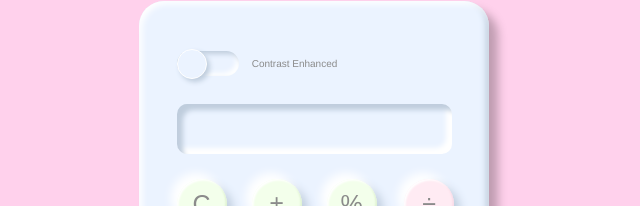
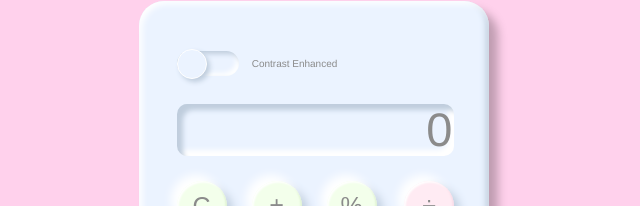
Before and after one commit to Marcolux/react_calculator, a React (Create React App) app: page / in a window 1280 px wide. Shown: the part 124-330 px from the top of the page, without its empty margins (326-966 px from the left). Built offline with nearby package versions, Linux system fonts and the light colour scheme.

Commit message:
added the 0 by default

```diff
--- a/src/App.css
+++ b/src/App.css
@@ -88,19 +88,31 @@ color: #8B8B8B;
   color: var(--color1);
   text-align: center;
   text-justify: center;
-
+  padding: 1px;
 }
 
 .numbersOnTheScreen{
   font-family: Helvetica;
   font-size: 47px;
   font-weight: 400;
-  line-height: 57px;
+  line-height: 50px;
   text-align: right;
   text-justify: center;
   padding: 0;
   margin: 0%;
-
+  height: 50px;
+}
+.numbersOnTheScreenText{
+  font-family: Helvetica;
+  font-weight: 400;
+  line-height: 50px;
+  text-align: center;
+  text-justify: center;
+  padding: 0;
+  margin: 0%;
+  height: 50px;
+  display: flexbox;
+  justify-content: center;
 }
 .SpecialControlsContainer{
   width:200px;
--- a/src/Context/Context.js
+++ b/src/Context/Context.js
@@ -10,6 +10,7 @@ const Provider = ({children})=>{
     const [firstNumber, setFirstNumber] = useState([])
     const [operator, setOperator] = useState("")
     const [finalCount,setFinalCount] = useState([])
+    const [initialCondition, setInitialCondition] = useState(false)
 
     const state = {
         shadeState:[shade, setShade],
@@ -17,7 +18,8 @@ const Provider = ({children})=>{
         numberToAddState:[numberToAdd, setNumberToAdd],
         firstNumberState:[firstNumber, setFirstNumber],
         operatorState:[operator, setOperator],
-        finalCountState:[finalCount,setFinalCount]
+        finalCountState:[finalCount,setFinalCount],
+        initialConditionState:[initialCondition, setInitialCondition]
 
     }
 
--- a/src/components/DisplayCount.js
+++ b/src/components/DisplayCount.js
@@ -33,7 +33,7 @@ const DisplayCount = (props)=>{
                 </>
                 :
                 <>
-                    <p style={{fontSize:'30px'}} className="numbersOnTheScreen">{props.screenResult}</p>
+                    <p style={{fontSize:'25px'}} className="numbersOnTheScreenText">{props.screenResult}</p>
                 </>
             }
     </>
--- a/src/components/DisplayNumber.js
+++ b/src/components/DisplayNumber.js
@@ -14,11 +14,11 @@ console.log("number to add", numberToAdd)
                 {numberToAdd<9999999999?
                     <p className="numbersOnTheScreen">{numberToAdd}</p>
                     :
-                    <p style={{fontSize:'30px'}} className="numbersOnTheScreen">{props.screenResult}</p>
+                    <p style={{fontSize:'23px'}} className="numbersOnTheScreenText">{props.screenResult}</p>
                 }
             </>
             :
-            <p className="numbersOnTheScreen">{"0"}</p>
+            <p className="numbersOnTheScreen">{0}</p>
             }
         </>
 
--- /dev/null
+++ b/src/components/FirstScreen.js
@@ -0,0 +1,8 @@
+const FirstScreen = ()=>{
+
+    return(
+        <p className="numbersOnTheScreen">{0}</p>
+    )
+}
+
+export default FirstScreen
--- /dev/null
+++ b/src/components/GameOnScreen.js
@@ -0,0 +1,27 @@
+import { useContext, useState } from "react"
+import { Context } from "../Context/Context"
+
+import DisplayCount from "./DisplayCount"
+import DisplayNumber from "./DisplayNumber"
+
+const GameOnScreen = ()=>{
+
+    const {countState } = useContext(Context)
+    const [count, setCount] = countState
+
+    const [screenResult, setScreenResult] = useState(`That's a Big Number 🙃`)
+
+    return(
+        <>
+        {
+        count?
+            <DisplayCount screenResult={screenResult}></DisplayCount>
+            :
+            <DisplayNumber screenResult={screenResult}></DisplayNumber>
+        }
+        </>
+
+    )
+}
+
+export default GameOnScreen
--- a/src/components/Screen.js
+++ b/src/components/Screen.js
@@ -1,12 +1,16 @@
 import { useContext, useState, useEffect } from "react"
 import { Context } from "../Context/Context"
-import DisplayCount from "./DisplayCount"
-import DisplayNumber from "./DisplayNumber"
+import FirstScreen from "./FirstScreen"
+import GameOnScreen from "./GameOnScreen"
+
 
 
 const Screen =()=>{
     const { shadeState } = useContext(Context)
     const [shade ,setShade] = shadeState
+
+    const {firstNumberState } = useContext(Context)
+    const [firstNumber, setFirstNumber] = firstNumberState
 
     const { numberToAddState } = useContext(Context)
     const [numberToAdd ,setNumberToAdd] = numberToAddState
@@ -14,20 +18,31 @@ const Screen =()=>{
     const {countState } = useContext(Context)
     const [count, setCount] = countState
 
-    // let message = `Number To Big 🙃`
-    const [screenResult, setScreenResult] = useState(`Number To Big 🙃`)
+    const {initialConditionState } = useContext(Context)
+    const [initialCondition, setInitialCondition] = initialConditionState
 
 
-    console.log("count",count,String(count).length,"number to add",numberToAdd,String(numberToAdd).length)
+    console.log("count",count,"first number to add", numberToAdd)
 
 
 
+    const checkInitialCondition =()=>{
+        if(!count&&!numberToAdd&&firstNumber.length===0){
+            setInitialCondition(true)
+        }else if(count||numberToAdd.length>0||firstNumber.length>0){
+            setInitialCondition(false)
+        }else if(!count&&numberToAdd.length===0&&firstNumber.length===0){
+            setInitialCondition(true)
+        }
+    }
+    checkInitialCondition()
+
     return(
         <div style={{color:`${shade}`}} className="Screen">
-            {count?
-                    <DisplayCount screenResult={screenResult}></DisplayCount>
-                    :
-                    <DisplayNumber screenResult={screenResult}></DisplayNumber>
+           {initialCondition===true?
+            <FirstScreen></FirstScreen>
+           :
+            <GameOnScreen></GameOnScreen>
             }
         </div>
     )
--- a/src/components/SpecialControls.js
+++ b/src/components/SpecialControls.js
@@ -21,13 +21,17 @@ const SpecialControls = ()=>{
     const {finalCountState } = useContext(Context)
     const [finalCount, setFinalCount] = finalCountState
 
+    const {initialConditionState } = useContext(Context)
+    const [initialCondition, setInitialCondition] = initialConditionState
+
 return (
     <div className="SpecialControlsContainer">
         <button onClick={()=>{
             setNumberToAdd([])
             setFirstNumber([])
-            setCount(0)
+            setCount()
             setOperator('')
+            setInitialCondition(false)
             console.log(count)
 
 
```
